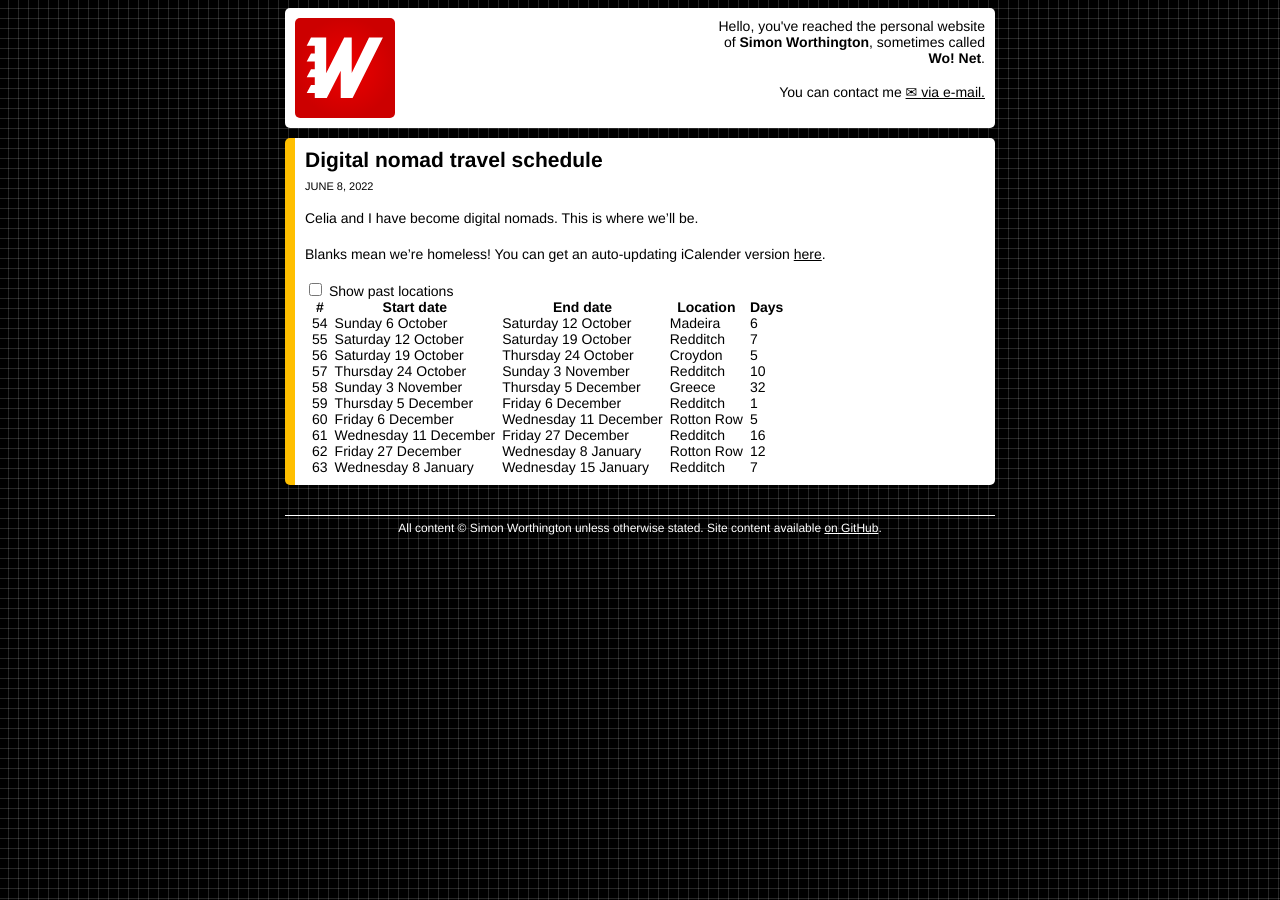
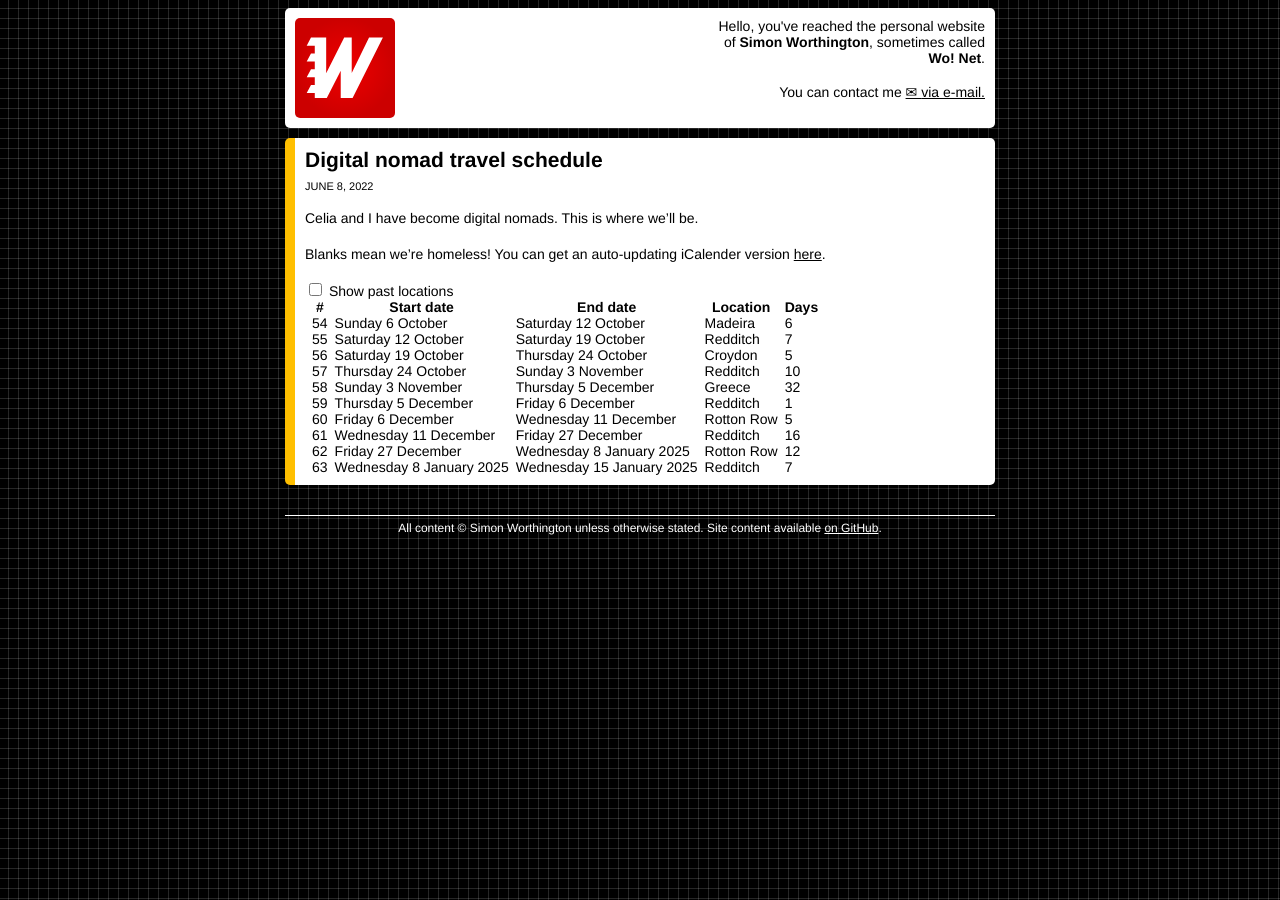
Before and after one commit to simonwo/simonwo.net, a Jekyll site: the page built from _posts/2022-06-08-travel-schedule.md, in a window 1280 px wide. Built offline with Jekyll 4.4.1, drawn with Linux system fonts in a browser that asks for light colours; comment, search, counter and statistics services are not loaded.

Commit message:
Include years in nomad schedule list.

```diff
--- a/_posts/2022-06-08-travel-schedule.md
+++ b/_posts/2022-06-08-travel-schedule.md
@@ -26,13 +26,22 @@ table tr.past { display: none }
   <tbody>
     {% for destination in site.data.nomads %}
     {% assign now = "now" | date: "%s" %}
+    {% assign now_year = "now" | date: "%Y" %}
     {% assign start = destination.start | date: "%s" %}
+    {% assign start_year = destination.start | date: "%Y" %}
     {% assign end = destination.end | date: "%s" %}
+    {% assign end_year = destination.end | date: "%Y" %}
     {% assign days = end | minus: start | divided_by: 86400 %}
     <tr{% if now > end %} class="past"{% endif %}>
       <td>{{ forloop.index }}</td>
-      <td>{{ destination.start | date: "%A %e %B" }}</td>
-      <td>{{ destination.end | date: "%A %e %B" }}</td>
+      <td><time datetime="{{ destination.start | date: "%Y-%m-%d" }}">
+        {{ destination.start | date: "%A %e %B" }}
+        {%- if start_year != now_year %} {{ start_year }}{%- endif -%}
+      </time></td>
+      <td><time datetime="{{ destination.end | date: "%Y-%m-%d" }}">
+        {{ destination.end | date: "%A %e %B" }}
+        {%- if end_year != now_year %} {{ end_year }}{%- endif -%}
+      </time></td>
       <td>{{ destination.location }}</td>
       <td>{{ days }}</td>
     </tr>
--- a/assets/main.scss
+++ b/assets/main.scss
@@ -63,7 +63,7 @@ section.post {
     margin: 0 0 5px;
   }
 
-  time {
+  > time {
     font-size: 11px;
     text-transform: uppercase;
   }
```
